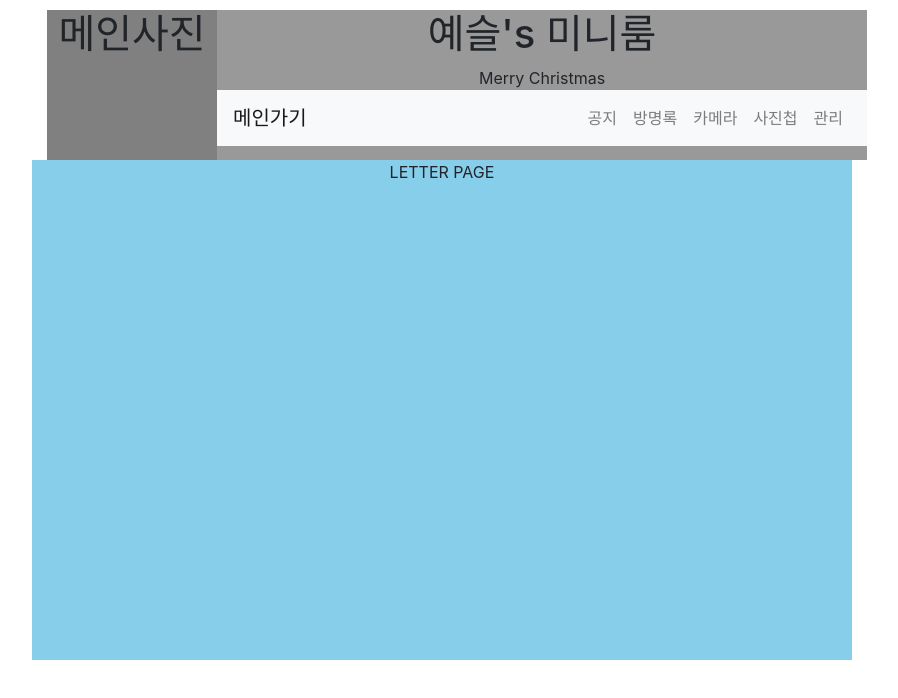
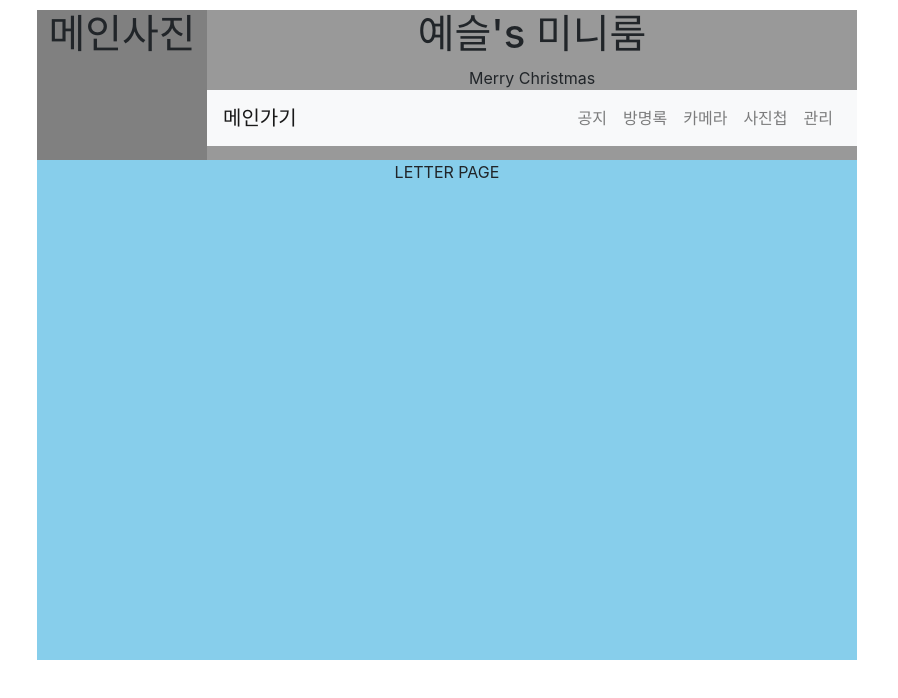
Before and after one commit to HongYeseul/mini-room, a React (Create React App) app: page /letter in a window 1280 px wide. Shown: the top 698 px of the page, without its empty margins (18-916 px from the left). Built offline with nearby package versions, Linux system fonts and the light colour scheme.

Commit message:
230810 바디부분 쏠림현상 수정

```diff
--- a/src/App.js
+++ b/src/App.js
@@ -1,7 +1,5 @@
 import React, {useState, useContext, lazy, Suspense} from 'react';
-import { Navbar, Nav, Container, Col, Row, Button, Jumbotron } from 'react-bootstrap';
 import './App.css';
-import {Link, Route, Switch, useHistory} from 'react-router-dom'
 import Router from "./Components/Router"
 
 function App() {
@@ -9,28 +7,16 @@ function App() {
   return (
     <div className="App">
 
-<div className="container" style={{padding:'10px'}}>
-  <header>
+<div className="container" style={{padding:'10px 0 0 0'}}>
     <div className="row">
 
-        {/* 메인 메뉴 */}
-        {/* <div className="col-sm-6, other"> */}
         <div className=""style={{width:'170px', height:'150px', backgroundColor:'gray'}} >
             <h1>메인사진</h1>
         </div>
 
         <Router></Router>
 
-      </div>
-    </header>
-
-
-  {/* <div className='row'>
-    <div style={{width:'820px', height:'500px', backgroundColor:'skyblue'}}>
-      <MakePage1></MakePage1>
     </div>
-
-  </div> */}
 
 </div>
 
@@ -38,10 +24,4 @@ function App() {
   );
 }
 
-function MakePage1(props){
-  return(
-    <div>홈페이지</div>
-  )
-}
-
 export default App;
--- a/src/Components/Router.js
+++ b/src/Components/Router.js
@@ -11,6 +11,7 @@ export default function Router() {
 return (
 <BrowserRouter>
 
+<header>
     <div className=""style={{width:'650px', height:'150px', backgroundColor:'#999'}} >
         <h1>예슬's 미니룸</h1> Merry Christmas
         <Navbar bg="light" variant="light">
@@ -26,6 +27,7 @@ return (
         </Container>
         </Navbar>
     </div>
+</header>
 
 <Routes>
     <Route path='/letter' element={<LetterPage />} />
--- a/src/Pages/camera.js
+++ b/src/Pages/camera.js
@@ -2,7 +2,7 @@ import React from "react";
 
 export default function CameraPage() {
 return (
-    <div className='row'>
+    <div>
         {/* 메인 페이지들. 여기가 바뀌어야함 */}
         <div style={{width:'820px', height:'500px', backgroundColor:'skyblue'}}>
             Camera PAGE
--- a/src/Pages/letter.js
+++ b/src/Pages/letter.js
@@ -2,7 +2,7 @@ import React from "react";
 
 export default function LetterPage() {
     return (
-    <div className='row'>
+    <div>
         {/* 메인 페이지들. 여기가 바뀌어야함 */}
         <div style={{width:'820px', height:'500px', backgroundColor:'skyblue'}}>
             LETTER PAGE
--- a/src/Pages/photo.js
+++ b/src/Pages/photo.js
@@ -2,7 +2,7 @@ import React from "react";
 
 export default function PhotoPage() {
     return (
-    <div className='row'>
+    <div>
         {/* 메인 페이지들. 여기가 바뀌어야함 */}
         <div style={{width:'820px', height:'500px', backgroundColor:'skyblue'}}>
             photo PAGE
--- a/src/Pages/setting.js
+++ b/src/Pages/setting.js
@@ -2,7 +2,7 @@ import React from "react";
 
 export default function SettingPage() {
     return (
-    <div className='row'>
+    <div>
         {/* 메인 페이지들. 여기가 바뀌어야함 */}
         <div style={{width:'820px', height:'500px', backgroundColor:'skyblue'}}>
             setting PAGE
--- a/src/Pages/visitor.js
+++ b/src/Pages/visitor.js
@@ -2,7 +2,7 @@ import React from "react";
 
 export default function VisitorPage() {
 return (
-    <div className='row'>
+    <div>
         {/* 메인 페이지들. 여기가 바뀌어야함 */}
         <div style={{width:'820px', height:'500px', backgroundColor:'skyblue'}}>
             VisitorPage
```
Lines whose indentation alone changed are shown as unchanged.
